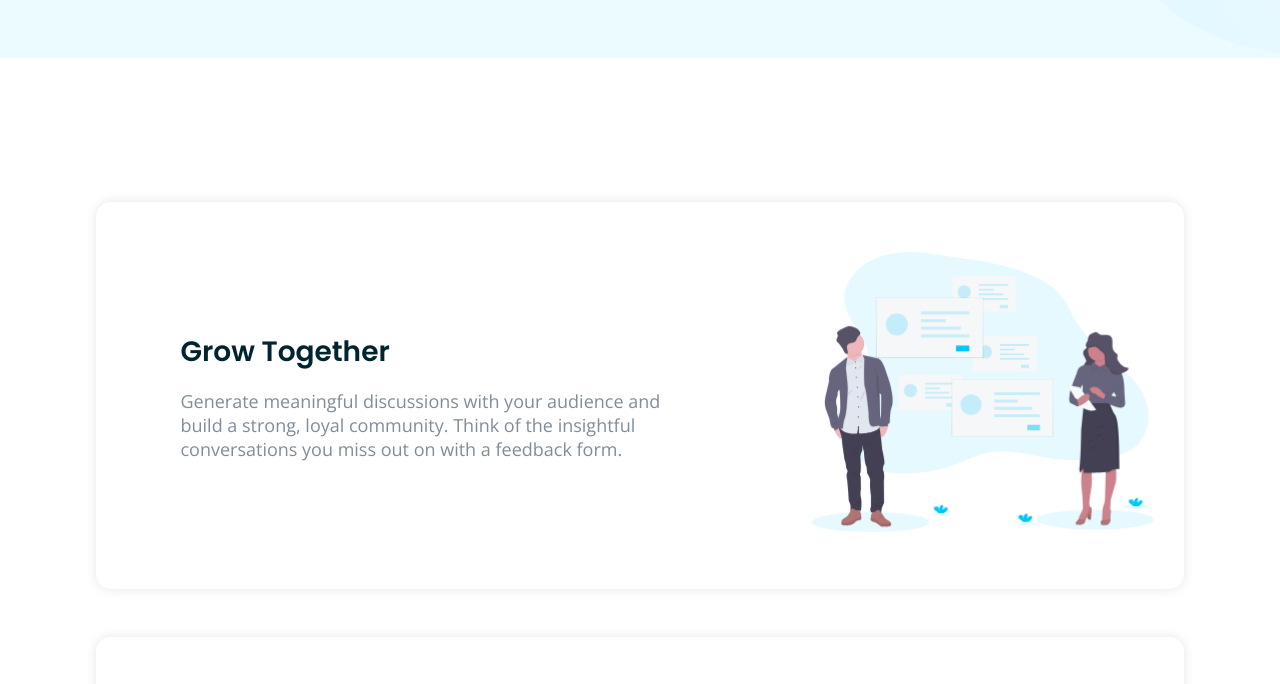
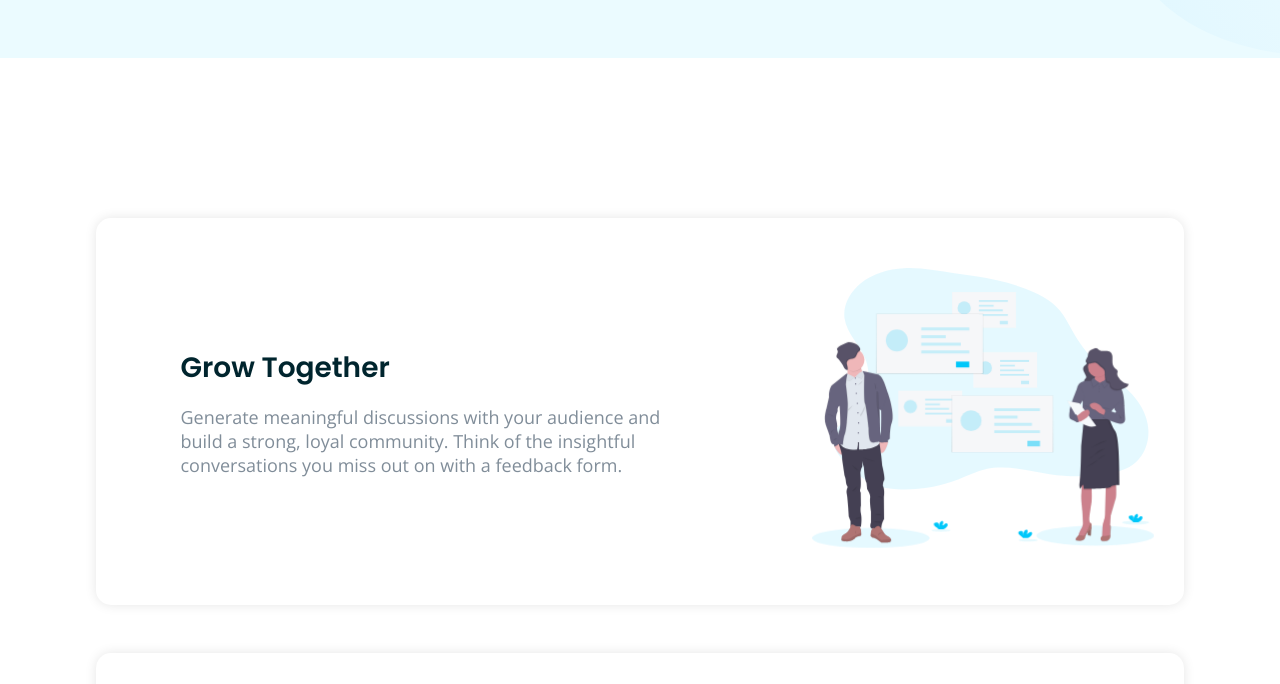
Before and after one commit to zs-kev/huddle-landing-alternate-blocks, a plain HTML site: page index.html in a window 1280 px wide. Shown: the part 611-1295 px from the top of the page. Drawn offline with nearby package versions, Linux system fonts and the light colour scheme.

Commit message:
V3.1
Made some small styling changes.

```diff
--- a/sass/elements/_buttons.sass
+++ b/sass/elements/_buttons.sass
@@ -38,6 +38,7 @@ button
     @media only screen and (min-width: 768px)
       width: 14.5em
       height: 3.5em
+      font-size: 0.8em
     &:hover
       transform: scale(1.04)
       box-shadow:         0 8px 16px 0 rgba(0, 0, 0, .1)
--- a/sass/objects/_main.sass
+++ b/sass/objects/_main.sass
@@ -2,7 +2,7 @@ main
   width: 85%
   margin: 0 auto
   position: relative
-  padding-top: 6rem
+  padding-top: 7rem
   @media screen and ( max-width: 768px )
     padding-top: 1rem
   h2
```
Also changed, not shown: style.css, 1 other file.
